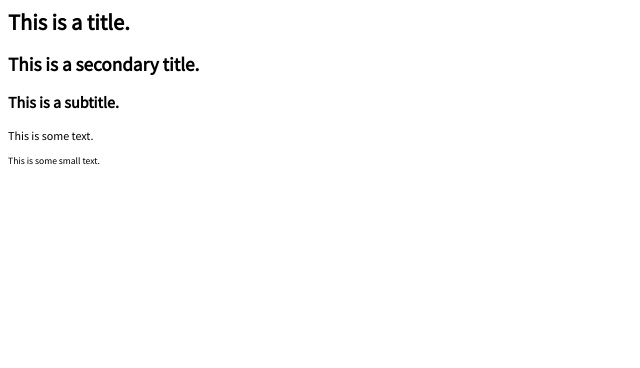
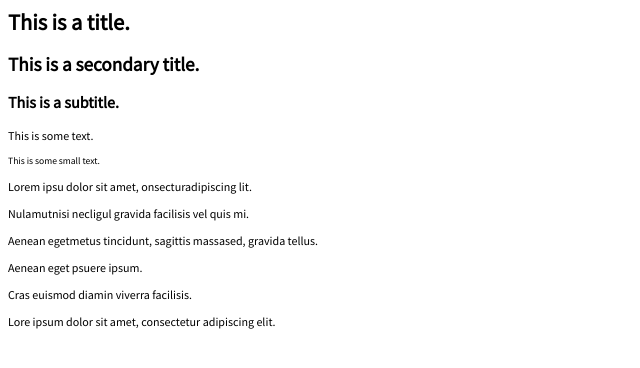
Before and after one commit to shakna-israel/rosetintedspectacles, a Jekyll site: the page built from _pages/test.md, in a window 1280 px wide. Shown: the top 368 px of the page, without its empty margins (0-640 px from the left). Built offline with Jekyll 4.4.1, drawn with Linux system fonts in a browser that asks for light colours.

Commit message:
Added lorem ipsum text

```diff
--- a/_pages/test.md
+++ b/_pages/test.md
@@ -12,3 +12,5 @@ layout: page
 <p tabindex="0">This is some text.</p>
 
 <small tabindex="0">This is some small text.</small>
+
+<p tabindex="0">Lorem ipsu dolor sit amet, onsecturadipiscing lit.</p><p tabindex="0">Nulamutnisi necligul gravida facilisis vel quis mi.</p><p tabindex="0">Aenean egetmetus tincidunt, sagittis massased, gravida tellus.</p><p tabindex="0">Aenean eget psuere ipsum.</p><p tabindex="0">Cras euismod diamin viverra facilisis.</p><p tabindex="0">Lore ipsum dolor sit amet, consectetur adipiscing elit.</p>
```
